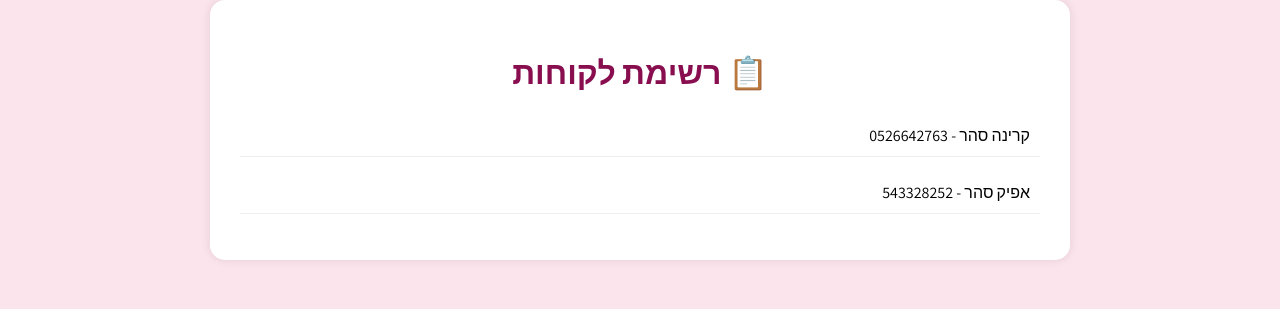
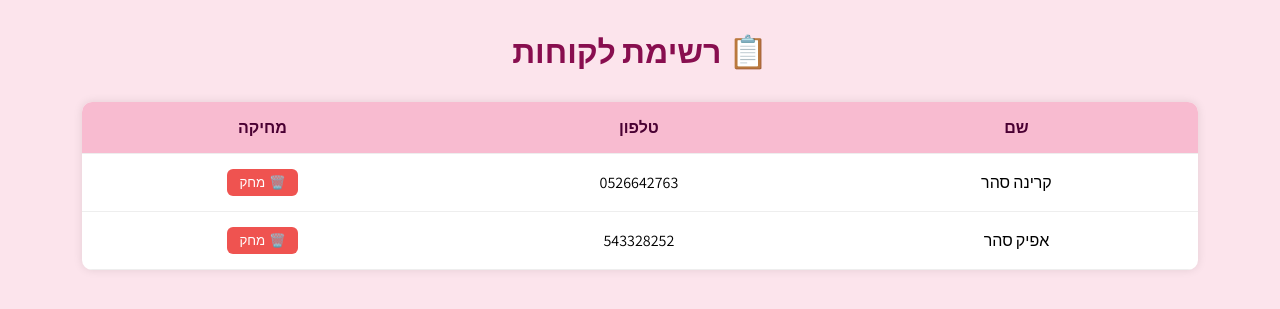
Before and after one commit to afiksahar/appointment-app, a Flask app: page /clients in a window 1280 px wide. Shown: the part 61-370 px from the top of the page. Run offline with Flask 3, Linux system fonts and the light colour scheme.

Commit message:
הוספת כפתור מחיקה ללקוחות

```diff
--- a/app.py
+++ b/app.py
@@ -18,7 +18,7 @@ class Appointment(db.Model):
     time = db.Column(db.String(20), nullable=False)
     treatment_type = db.Column(db.String(100), nullable=False)
 
-    client = db.relationship('Client', backref=db.backref('appointments', lazy=True))
+    client = db.relationship('Client', backref=db.backref('appointments', cascade="all, delete", lazy=True))
 
 @app.route('/')
 def home():
@@ -40,6 +40,13 @@ def view_clients():
     clients = Client.query.all()
     return render_template('clients.html', clients=clients)
 
+@app.route('/delete-client/<int:client_id>', methods=['POST'])
+def delete_client(client_id):
+    client = Client.query.get_or_404(client_id)
+    db.session.delete(client)
+    db.session.commit()
+    return redirect('/clients')
+
 @app.route('/add-appointment', methods=['GET', 'POST'])
 def add_appointment():
     clients = Client.query.all()
@@ -48,23 +55,16 @@ def add_appointment():
         date = request.form['date']
         time = request.form['time']
         treatment_type = request.form['treatment_type']
-
-        appointment = Appointment(
-            client_id=client_id,
-            date=date,
-            time=time,
-            treatment_type=treatment_type
-        )
+        appointment = Appointment(client_id=client_id, date=date, time=time, treatment_type=treatment_type)
         db.session.add(appointment)
         db.session.commit()
 
-        # שליחת WhatsApp אוטומטית
+        # שליחת וואטסאפ מיידית
         client = Client.query.get(client_id)
-        phone = client.phone.replace("-", "").replace(" ", "").lstrip("0")  # הסרת קידומת מקומית
-        message = f"היי {client.name}, תורך נקבע ל־{date} בשעה {time} לטיפול {treatment_type}. נתראה! 😊"
-        whatsapp_url = f"https://wa.me/972{phone}?text={message}"
-
-        return redirect(whatsapp_url)
+        name = client.name
+        phone = client.phone
+        message = f"היי {name}, תורך נקבע ל-{date} בשעה {time} לטיפול {treatment_type}."
+        return redirect(f"https://wa.me/972{phone}?text={message}")
 
     return render_template('add_appointment.html', clients=clients)
 
--- a/templates/clients.html
+++ b/templates/clients.html
@@ -31,29 +31,48 @@
       text-decoration: underline;
     }
 
-    .container {
-      max-width: 800px;
-      margin: auto;
-      background: white;
-      padding: 30px;
-      border-radius: 15px;
-      box-shadow: 0 0 10px rgba(0,0,0,0.1);
-    }
-
     h1 {
       text-align: center;
       color: #880e4f;
+      margin-top: 30px;
     }
 
-    ul {
-      list-style-type: none;
-      padding: 0;
+    table {
+      width: 90%;
+      margin: 30px auto;
+      border-collapse: collapse;
+      background: white;
+      box-shadow: 0 0 10px rgba(0,0,0,0.1);
+      border-radius: 10px;
+      overflow: hidden;
     }
 
-    li {
-      margin: 15px 0;
-      padding: 10px;
+    th, td {
+      padding: 15px;
+      text-align: center;
       border-bottom: 1px solid #eee;
+    }
+
+    th {
+      background-color: #f8bbd0;
+      color: #4a0033;
+    }
+
+    tr:hover {
+      background-color: #fce4ec;
+    }
+
+    .delete-btn {
+      background-color: #ef5350;
+      color: white;
+      padding: 6px 12px;
+      border: none;
+      border-radius: 6px;
+      cursor: pointer;
+    }
+
+    .delete-btn:hover {
+      background-color: #d32f2f;
     }
   </style>
 </head>
@@ -65,13 +84,25 @@
     <a href="/calendar">📆 יומן</a>
   </nav>
 
-  <div class="container">
-    <h1>📋 רשימת לקוחות</h1>
-    <ul>
-      {% for client in clients %}
-        <li>{{ client.name }} - {{ client.phone }}</li>
-      {% endfor %}
-    </ul>
-  </div>
+  <h1>📋 רשימת לקוחות</h1>
+
+  <table>
+    <tr>
+      <th>שם</th>
+      <th>טלפון</th>
+      <th>מחיקה</th>
+    </tr>
+    {% for client in clients %}
+    <tr>
+      <td>{{ client.name }}</td>
+      <td>{{ client.phone }}</td>
+      <td>
+        <form action="/delete-client/{{ client.id }}" method="POST" onsubmit="return confirm('למחוק את {{ client.name }}?');">
+          <button class="delete-btn" type="submit">🗑️ מחק</button>
+        </form>
+      </td>
+    </tr>
+    {% endfor %}
+  </table>
 </body>
 </html>
```
Also changed, not shown: templates/calendar.html (+21 -7 lines), instance/clients.db.
